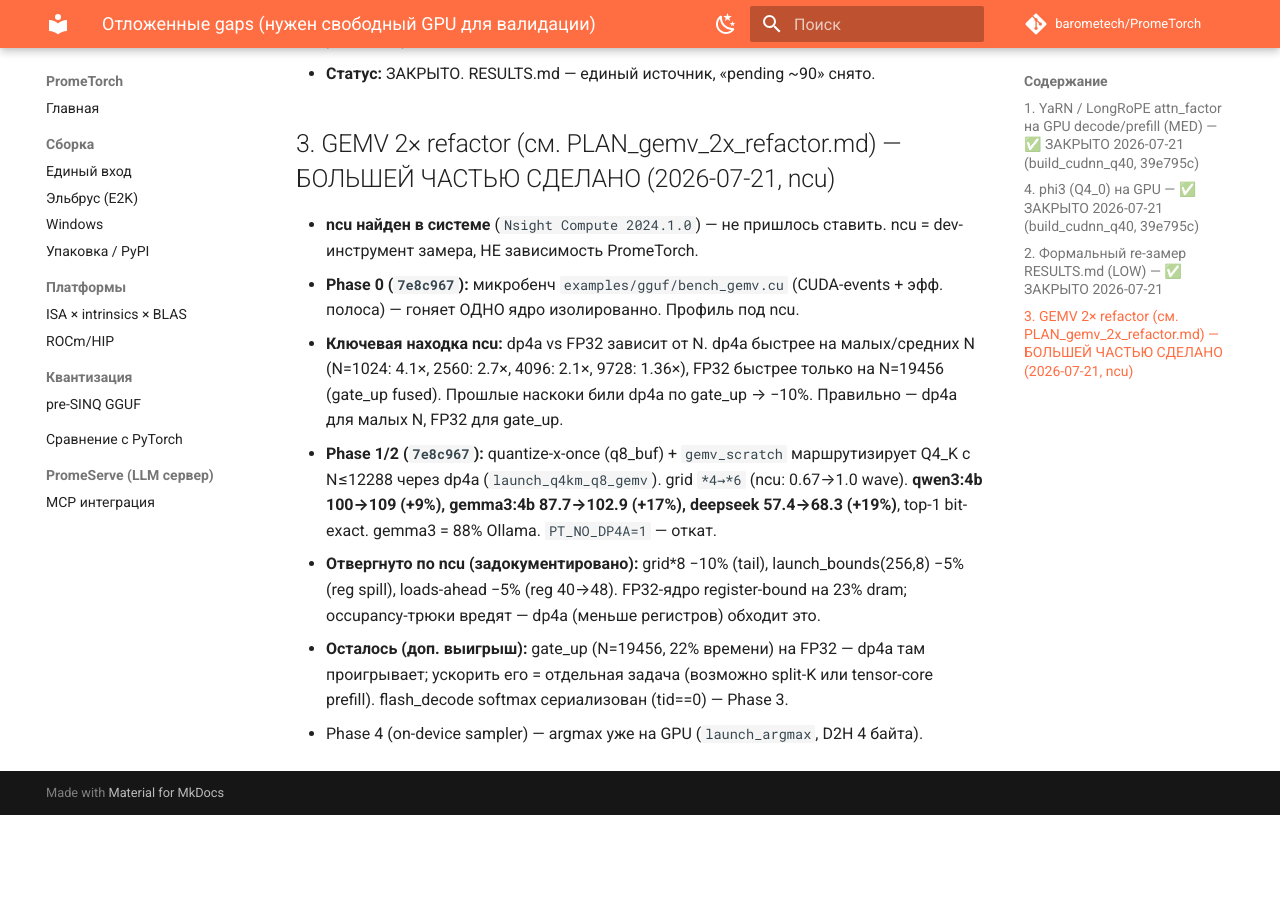
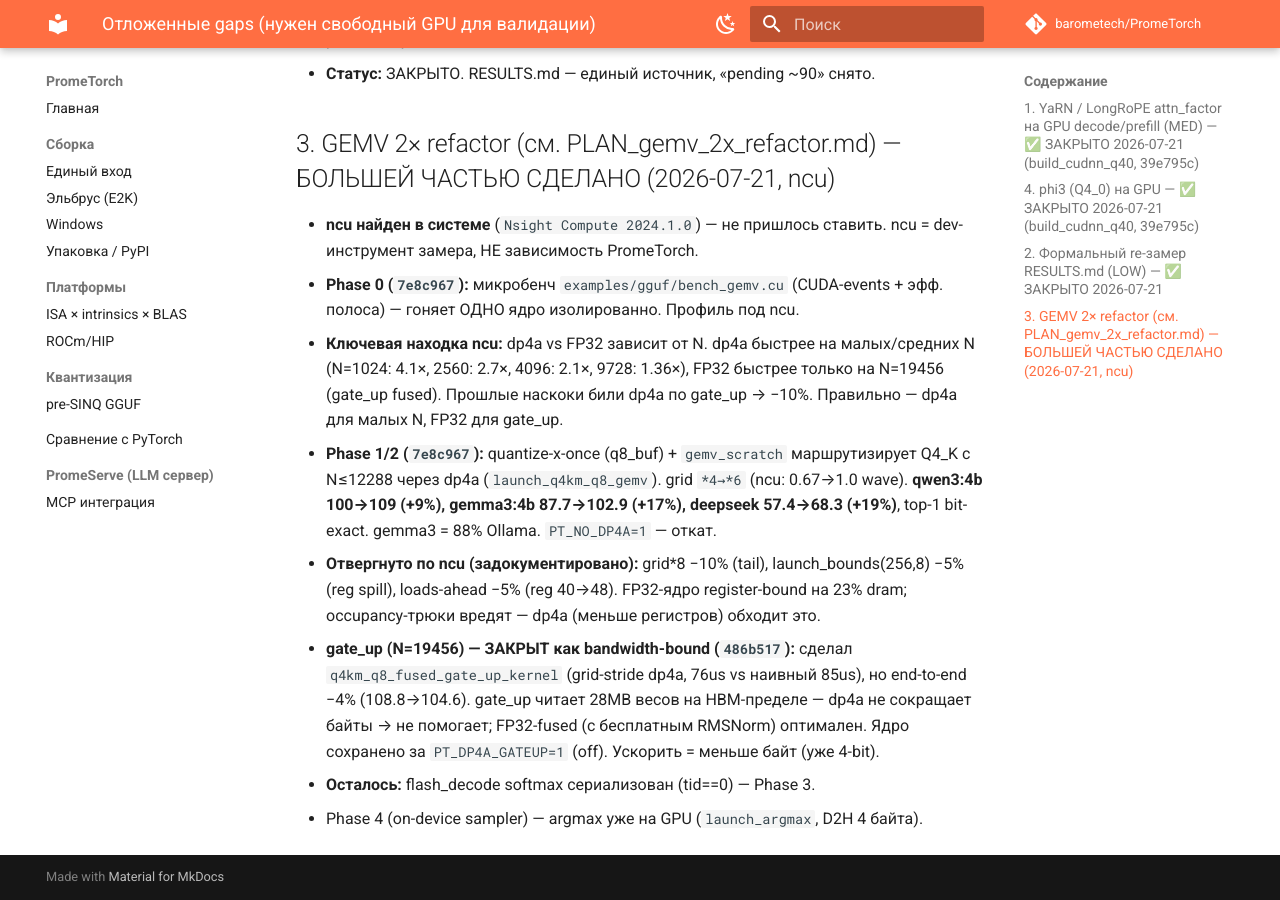
Before and after one commit to barometech/PromeTorch, an MkDocs documentation site: the page built from docs/audit/KNOWN_GAPS_deferred.md, in a window 1280 px wide and 900 px high, scrolled down 1735 px. Built offline with MkDocs 1.6.1 and Material for MkDocs 9.7.7, drawn with Linux system fonts in a browser that asks for light colours; comment, search, counter and statistics services are not loaded; before the commit the page ends 2550 px from its top, so only the background shows below that.

Commit message:
docs: fused-dp4a gate+up вывод — gate_up bandwidth-bound, остаётся FP32
Co-Authored-By: Claude Opus 4.8 (1M context) <noreply@anthropic.com>

```diff
--- a/docs/audit/KNOWN_GAPS_deferred.md
+++ b/docs/audit/KNOWN_GAPS_deferred.md
@@ -66,7 +66,10 @@
 - **Отвергнуто по ncu (задокументировано):** grid*8 −10% (tail), launch_bounds(256,8)
   −5% (reg spill), loads-ahead −5% (reg 40→48). FP32-ядро register-bound на 23% dram;
   occupancy-трюки вредят — dp4a (меньше регистров) обходит это.
-- **Осталось (доп. выигрыш):** gate_up (N=19456, 22% времени) на FP32 — dp4a там
-  проигрывает; ускорить его = отдельная задача (возможно split-K или tensor-core
-  prefill). flash_decode softmax сериализован (tid==0) — Phase 3.
+- **gate_up (N=19456) — ЗАКРЫТ как bandwidth-bound (`486b517`):** сделал
+  `q4km_q8_fused_gate_up_kernel` (grid-stride dp4a, 76us vs наивный 85us), но
+  end-to-end −4% (108.8→104.6). gate_up читает 28MB весов на HBM-пределе — dp4a не
+  сокращает байты → не помогает; FP32-fused (с бесплатным RMSNorm) оптимален.
+  Ядро сохранено за `PT_DP4A_GATEUP=1` (off). Ускорить = меньше байт (уже 4-bit).
+- **Осталось:** flash_decode softmax сериализован (tid==0) — Phase 3.
 - Phase 4 (on-device sampler) — argmax уже на GPU (`launch_argmax`, D2H 4 байта).
```
Also changed, not shown: JOURNAL.md (+13 -0 lines).
